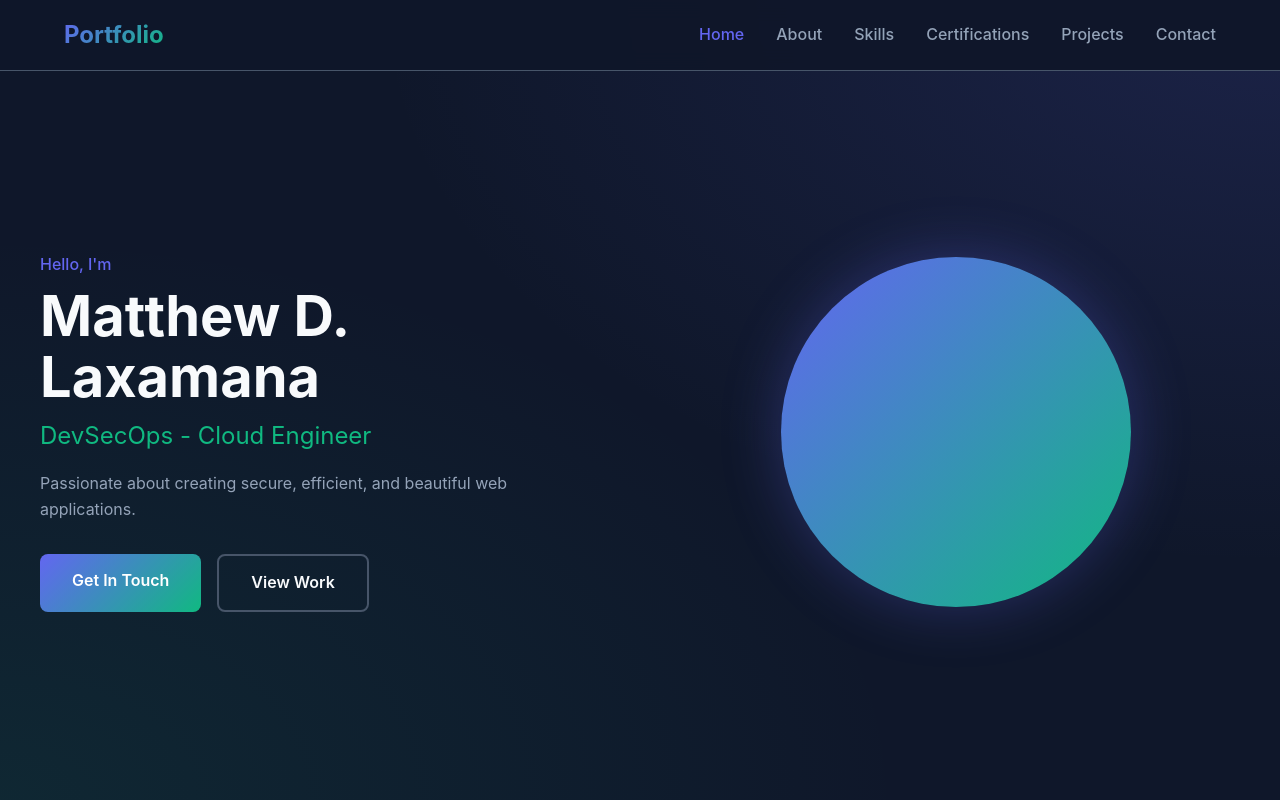
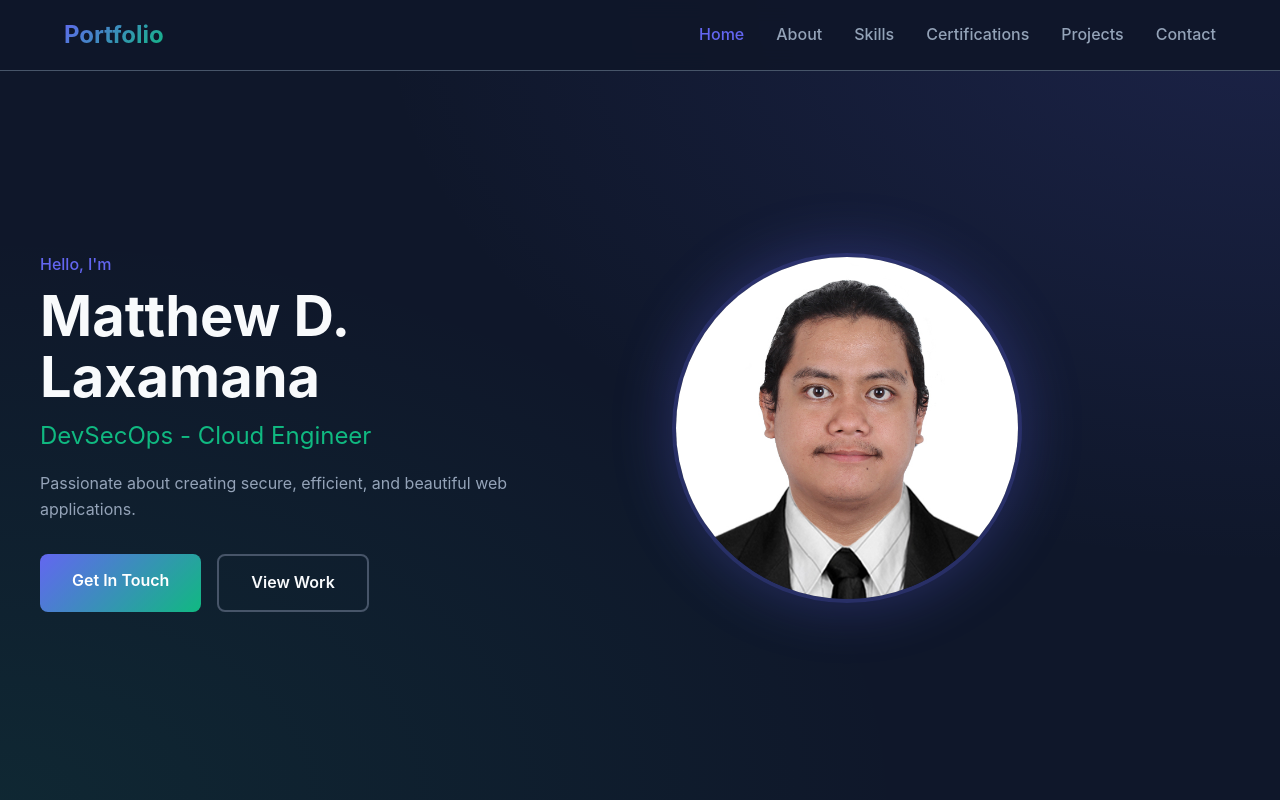
Before and after one commit to Bootloader1z/Bootloader1z.github.io, a plain HTML site: page index.html in a window 1280 px wide. Shown: the top 800 px of the page. Drawn offline with Linux system fonts and the light colour scheme.

Commit message:
Add profile photo to hero section

```diff
--- a/css/style.css
+++ b/css/style.css
@@ -207,10 +207,11 @@ body {
     width: 350px;
     height: 350px;
     border-radius: 50%;
-    background: var(--gradient);
+    object-fit: cover;
     margin: 0 auto;
     position: relative;
     box-shadow: 0 0 60px rgba(99, 102, 241, 0.3);
+    border: 4px solid rgba(99, 102, 241, 0.3);
 }
 
 /* Buttons */
--- a/index.html
+++ b/index.html
@@ -5,7 +5,7 @@
     <meta name="viewport" content="width=device-width, initial-scale=1.0">
     <meta http-equiv="X-UA-Compatible" content="IE=edge">
     <!-- Security Headers -->
-    <meta http-equiv="Content-Security-Policy" content="default-src 'self'; script-src 'self' 'unsafe-inline'; style-src 'self' 'unsafe-inline' https://fonts.googleapis.com; font-src 'self' https://fonts.gstatic.com; img-src 'self' data: https://drive.google.com https://lh3.googleusercontent.com; frame-src https://drive.google.com;">
+    <meta http-equiv="Content-Security-Policy" content="default-src 'self'; script-src 'self' 'unsafe-inline'; style-src 'self' 'unsafe-inline' https://fonts.googleapis.com; font-src 'self' https://fonts.gstatic.com; img-src 'self' data: https://drive.google.com https://lh3.googleusercontent.com https://lh3.google.com; frame-src https://drive.google.com;">
     <meta http-equiv="X-Content-Type-Options" content="nosniff">
     <meta http-equiv="X-Frame-Options" content="SAMEORIGIN">
     <meta name="referrer" content="strict-origin-when-cross-origin">
@@ -49,7 +49,7 @@
                 </div>
             </div>
             <div class="hero-image">
-                <div class="hero-avatar"></div>
+                <img src="IMG_1446.JPG" alt="Matthew Laxamana" class="hero-avatar">
             </div>
         </div>
     </section>
```
Also changed, not shown: IMG_1446.JPG (added).
